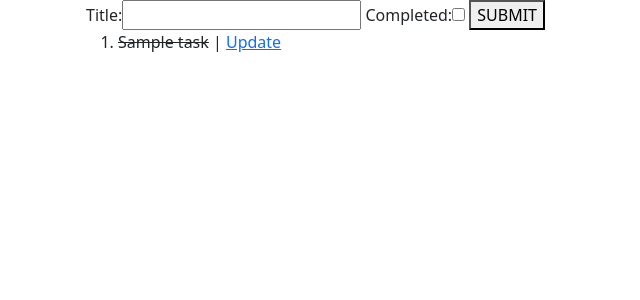
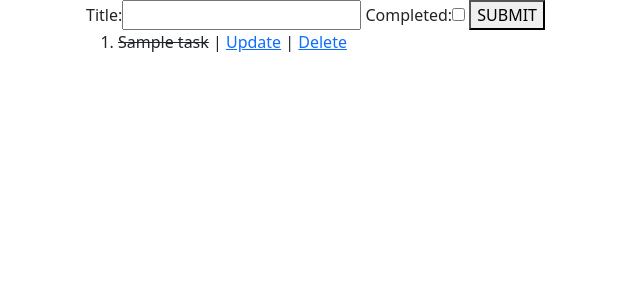
Before and after one commit to nataliesmyth/todoproject, a Django app: page / in a window 1280 px wide. Shown: the top 300 px of the page, without its empty margins (0-640 px from the left). Run offline with Django 3.2, Linux system fonts and the light colour scheme; tables that the repository leaves empty hold one stand-in row (values such as "Sample post"); some libraries are stand-ins or nearby versions.

Commit message:
commiting changes to make notes branch

```diff
--- a/todoproject/templates/index.html
+++ b/todoproject/templates/index.html
@@ -27,7 +27,7 @@ Tasks -
                         {{task.title}}
                     {% endif %}
 
-                    | <a href='{% url "update_task" task.id %}'>Update</a>
+                    | <a href='{% url "update_task" task.id %}'>Update</a> | <a href="{% url "delete_task" task.id %}">Delete</a>
             </li>
         {% endfor %}
     </ol>
--- a/todoproject/todolist/views.py
+++ b/todoproject/todolist/views.py
@@ -19,7 +19,7 @@ def index(request):
             # Then we redirect to the index page (redirect() method is Django's shortcut to redirect any URL)
             return redirect("index")
 
-    tasks= Task.objects.all()
+    tasks = Task.objects.all()
     return render(request, "index.html", {"task_form": form, "tasks": tasks})
 
 # Update Task view
```
